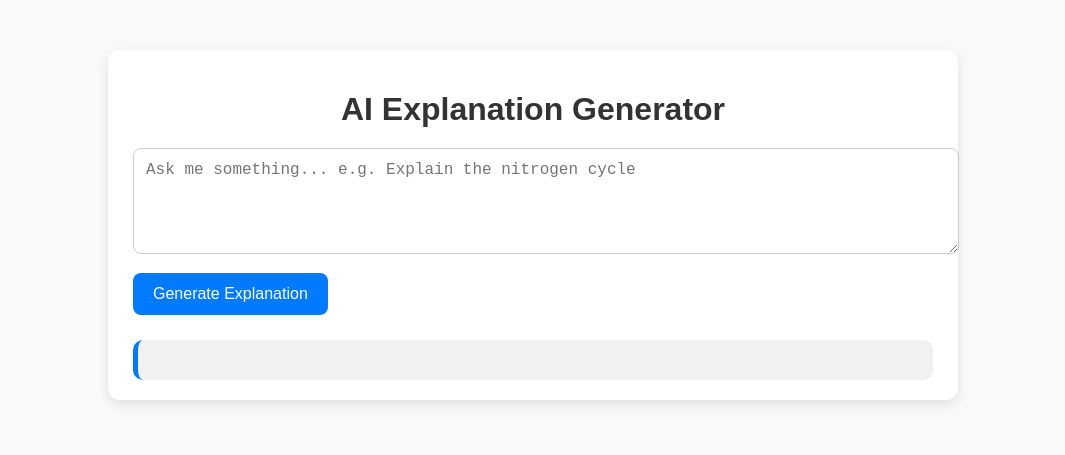
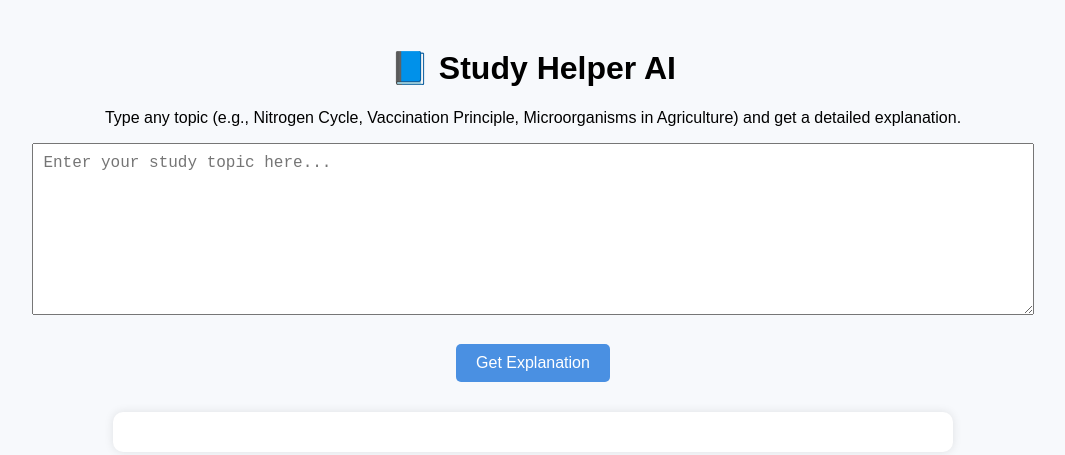
Before and after one commit to Naruto-cyber-beep/Shadow-coder, a plain HTML site: page reference-materials.html in a window 1280 px wide. Shown: the whole page, without its empty margins (107-1172 px from the left). Drawn offline with Linux system fonts and the light colour scheme.

Commit message:
reference-materials.html

```diff
--- a/reference-materials.html
+++ b/reference-materials.html
@@ -2,108 +2,80 @@
 <html lang="en">
 <head>
   <meta charset="UTF-8">
-  <meta name="viewport" content="width=device-width, initial-scale=1.0">
-  <title>AI Explanation Generator</title>
+  <title>Study Helper AI</title>
+  <script src="https://js.puter.com/v2/"></script> <!-- ✅ THIS IS THE MAIN LINK -->
   <style>
     body {
       font-family: Arial, sans-serif;
-      background: #f8f9fa;
-      margin: 0;
-      padding: 0;
-      display: flex;
-      justify-content: center;
-      align-items: flex-start;
-      min-height: 100vh;
-    }
-    .container {
-      margin-top: 50px;
-      width: 90%;
-      max-width: 800px;
-      background: #fff;
-      padding: 20px 25px;
-      border-radius: 12px;
-      box-shadow: 0 4px 12px rgba(0,0,0,0.1);
-    }
-    h1 {
+      background: #f7f9fc;
+      padding: 20px;
       text-align: center;
-      margin-bottom: 20px;
-      color: #333;
     }
     textarea {
-      width: 100%;
-      padding: 12px;
-      border: 1px solid #ccc;
-      border-radius: 8px;
+      width: 80%;
+      height: 150px;
+      margin-bottom: 15px;
+      padding: 10px;
       font-size: 16px;
-      resize: vertical;
-      min-height: 80px;
     }
     button {
-      margin-top: 15px;
-      padding: 12px 20px;
-      background: #007bff;
-      color: #fff;
-      border: none;
-      border-radius: 8px;
+      padding: 10px 20px;
       font-size: 16px;
       cursor: pointer;
-      transition: background 0.2s ease;
+      margin: 10px;
+      border: none;
+      background: #4a90e2;
+      color: white;
+      border-radius: 5px;
     }
     button:hover {
-      background: #0056b3;
+      background: #357ab8;
     }
-    .output {
-      margin-top: 25px;
+    #output {
+      margin-top: 20px;
+      text-align: left;
+      max-width: 800px;
+      margin-left: auto;
+      margin-right: auto;
       padding: 20px;
-      background: #f1f1f1;
+      background: #fff;
       border-radius: 10px;
-      border-left: 5px solid #007bff;
-      font-size: 16px;
-      line-height: 1.6;
-      white-space: pre-wrap;
+      box-shadow: 0 0 10px rgba(0,0,0,0.1);
     }
   </style>
 </head>
 <body>
-  <div class="container">
-    <h1>AI Explanation Generator</h1>
-    <textarea id="userInput" placeholder="Ask me something... e.g. Explain the nitrogen cycle"></textarea>
-    <button onclick="generateExplanation()">Generate Explanation</button>
-    <div id="output" class="output"></div>
-  </div>
+  <h1>📘 Study Helper AI</h1>
+  <p>Type any topic (e.g., Nitrogen Cycle, Vaccination Principle, Microorganisms in Agriculture) and get a detailed explanation.</p>
+
+  <textarea id="userInput" placeholder="Enter your study topic here..."></textarea><br>
+  <button onclick="getExplanation()">Get Explanation</button>
+
+  <div id="output"></div>
 
   <script>
-    async function generateExplanation() {
-      const query = document.getElementById("userInput").value.trim();
+    async function getExplanation() {
+      const topic = document.getElementById("userInput").value.trim();
       const outputDiv = document.getElementById("output");
 
-      if (!query) {
-        outputDiv.innerText = "⚠️ Please enter a question or topic.";
+      if (!topic) {
+        outputDiv.innerHTML = "<p style='color:red;'>⚠️ Please enter a topic.</p>";
         return;
       }
 
-      outputDiv.innerText = "⏳ Generating a detailed explanation...";
+      outputDiv.innerHTML = "⏳ Generating explanation... please wait.";
 
       try {
-        // Call your Putter.js backend here
-        const response = await fetch("http://localhost:3000/api/generate", {
-          method: "POST",
-          headers: { "Content-Type": "application/json" },
-          body: JSON.stringify({
-            prompt: query + "\n\nProvide only a factually correct and structured explanation."
-          })
+        // ✅ Using Puter AI directly from CDN
+        const response = await puter.ai.chat(topic, {
+          model: "gpt-4o-mini",  // lightweight, fast model
+          systemPrompt: "You are a science teacher. Explain topics in detail but simple words. Nothing should be wrong."
         });
 
-        const data = await response.json();
-
-        if (data.output) {
-          outputDiv.innerText = data.output;
-        } else {
-          outputDiv.innerText = "⚠️ No response received.";
-        }
-      } catch (error) {
-        console.error(error);
-        outputDiv.innerText = "❌ Error: Could not fetch explanation.";
+        outputDiv.innerHTML = `<h2>📖 Explanation of: ${topic}</h2><p>${response.message}</p>`;
+      } catch (err) {
+        console.error(err);
+        outputDiv.innerHTML = "<p style='color:red;'>❌ Error: Could not generate explanation. Try again.</p>";
       }
     }
   </script>
```
